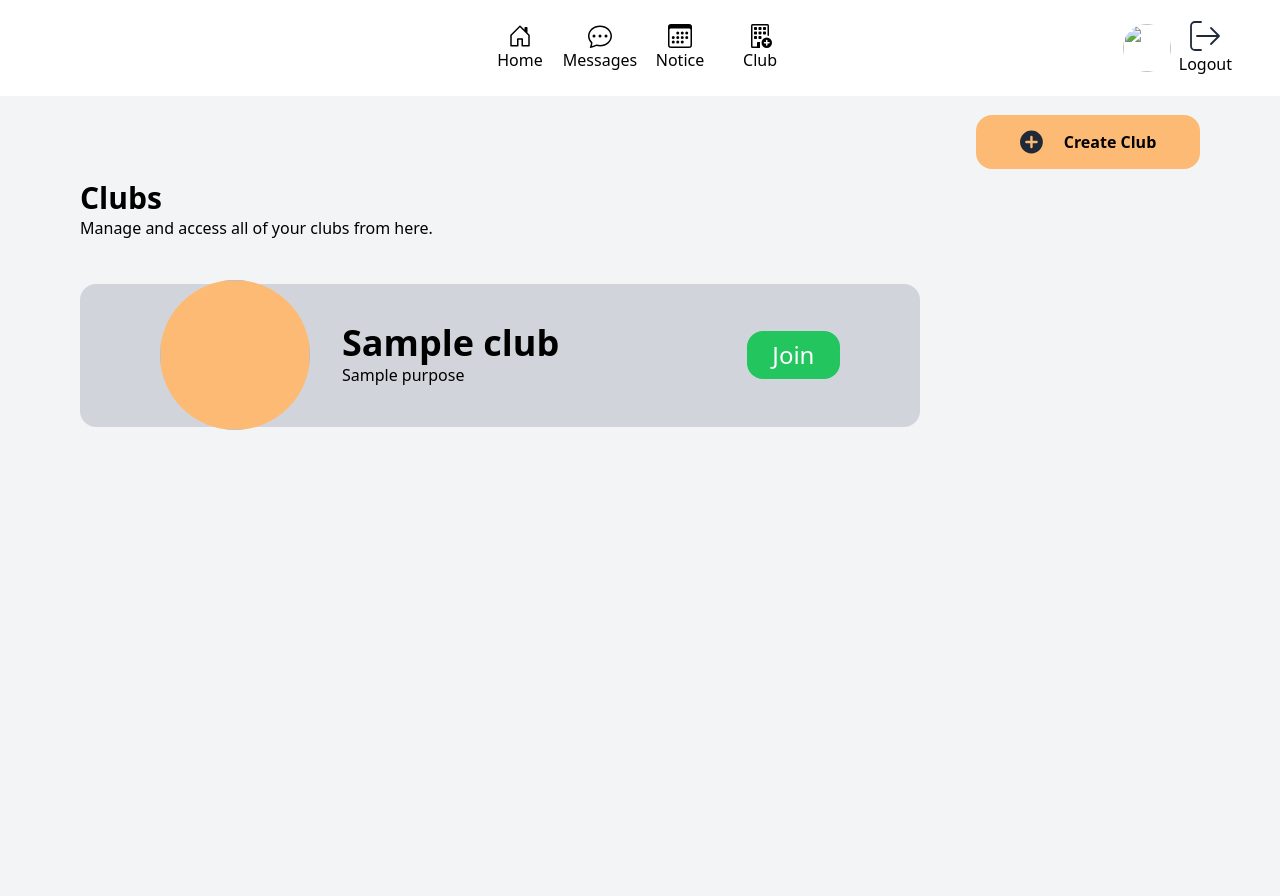
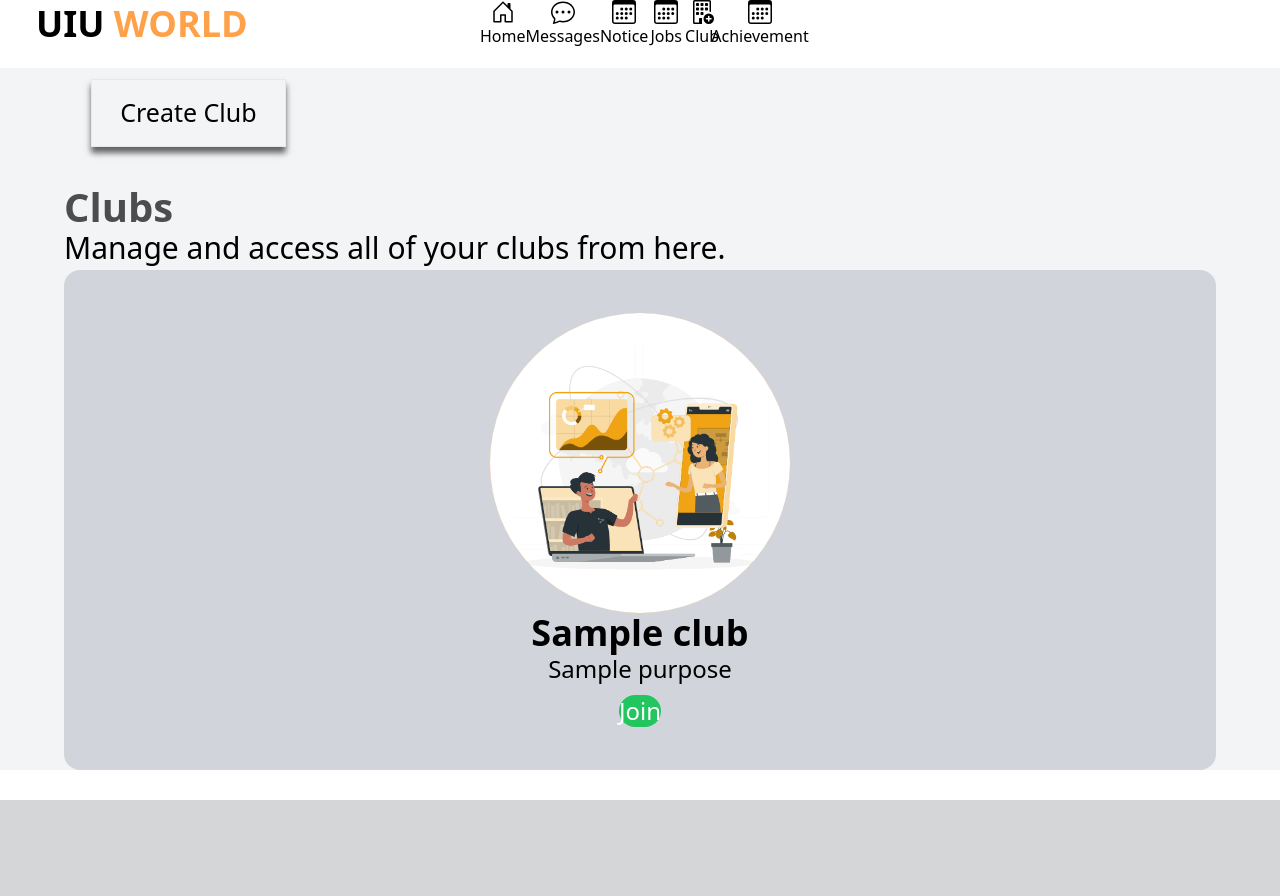
Before and after one commit to deepu1067/uiu_world_working, a Django app: template metamesh/templates/club.html in a window 1280 px wide. After the commit the page ends 800 px from the top, so only its background shows below. Run offline with Django 4.2, Linux system fonts and the light colour scheme; the template is opened without the code that fills it: most values are stand-ins (such as "Sample title", 1, 10 or a date in 2020); style sheets or scripts are compiled from the project's sources; some libraries are stand-ins or nearby versions.

Commit message:
Club_Fix

```diff
--- a/metamesh/templates/club.html
+++ b/metamesh/templates/club.html
@@ -7,9 +7,38 @@
     <meta charset="UTF-8">
     <meta name="viewport" content="width=device-width, initial-scale=1.0">
     <title>Clubs | UIU-matamesh</title>
+    <style>
+        .btn {
+            border: 1px solid rgb(233, 233, 233);
+            background-color: inherit;
+            box-shadow: 0 6px 6px rgba(0, 0, 0, 0.6);
+            padding: 14px 28px;
+            font-size: 10px;
+            cursor: pointer;
+            display: inline-block;
+            margin-top: 1%;
+            margin-left: 1%;
+            margin-bottom: 2%;
+        }
+        .default {
+        color: rgb(0, 0, 0);
+        font-family: system-ui, -apple-system, BlinkMacSystemFont, 'Segoe UI', Roboto, Oxygen, Ubuntu, Cantarell, 'Open Sans', 'Helvetica Neue', sans-serif;
+        font-size: 25px;
+        }
+        .default:hover {
+        background:  #ff9800;
+        color: white;
+        }
+        form input[type="submit"]:hover{
+            background-color:  rgb(223, 222, 222) !important;
+            border: 2px solid #ff9800;
+            color: black !important;
+        }
+    </style>
+
     {% tailwind_css %}
 </head>
-<body class="overflow-hidden w-screen h-screen">
+<body class="w-screen h-screen">
     <div id="pops" class="absolute w-full h-full flex justify-center items-center" style="display: none; background-color: rgba(94, 94, 94, 0.7);">
         <div class="w-2/3 h-3/4 flex bg-white rounded-3xl px-5" style="padding-top: 10px;">
             <div class="w-1/3 h-full flex flex-col">
@@ -52,8 +81,9 @@
             </div>
         </div>
     </div>
-    <div id="club" class="absolute w-full h-full flex flex-col items-center" style="display: none;">
-        <div class="bg-white rounded-xl mt-10 px-20 flex flex-col items-center" style="width: 50%; height: 80%; margin-left: 25%;">
+
+    <div id="club" class="absolute w-full h-full flex flex-col items-center" style="display: none; background-color: rgba(0, 0, 0, 0.233); ">
+        <div class="bg-white rounded-xl px-20 flex flex-col items-center" style="width: 50%; height: max-content; padding: 20px; margin: auto; margin-top: 5%; border: 1px solid #ff9800; box-shadow: 0px 0px 51px -3px rgba(0,0,0,0.82);">
             <h3 class="text-3xl font-bold mt-5 mb-1">Create Your Club</h3>
             <h3>Give information of the club below</h3>
 
@@ -62,7 +92,7 @@
                     {% csrf_token %}
                     <div class="w-1/2 h-full flex flex-col" >
                         <label for="cname">Club name</label>
-                        <input type="text" class="rounded-xl" name="cname" id="cname" placeholder="Enter Club Name">
+                        <input type="text" class="rounded-xl" name="cname" id="cname" placeholder="Enter Club Name" required>
                         <label class="mt-4" for="ctype"> Choose type</label>
                         <select name="ctype" class="rounded-xl" id="ctype">
                             <option value="sports">Sports</option>
@@ -73,10 +103,10 @@
 
                         </select>
                         <label class="mt-4" for="purpose">Club purpose</label>
-                        <textarea class="text-md rounded-xl" name="purpose" id="purpose" cols="10" rows="6" style="resize: none;"></textarea>
+                        <textarea class="text-md rounded-xl" name="purpose" id="purpose" cols="10" rows="6" style="resize: none;" required></textarea>
 
                         <label class="mt-4" for="rules">Rules and Regulations</label>
-                        <textarea class="text-md rounded-xl" name="rules" id="rules" cols="10" rows="6" style="resize: none;"></textarea>
+                        <textarea class="text-md rounded-xl" name="rules" id="rules" cols="10" rows="6" style="resize: none;" required></textarea>
                     </div>
                     <div class="w-1/2 h-full flex flex-col" style="margin-left: 4%;">
                         <div class="w-full flex flex-col h-fit text-xl ">
@@ -118,12 +148,11 @@
                             <h3 class="ml-2">Check the members identity before approval.</h3>
                         </div>
                         <div class="w-fit h-fit flex mt-2 items-center">
-                            <input type="checkbox" name="agree" id="">
+                            <input type="checkbox" name="agree" id="" required>
                             <h3 class="ml-2">I am agree with the conditions.</h3>
                         </div>
-                        <div class="w-full h-fit flex justify-end px-1 mt-8">
-
-                            <input class="w-full h-14 bg-green-500 flex justify-center items-center" type="submit" name="sub" id="" value="Create Group">
+                        <div class="w-full h-fit flex justify-center px-1 mt-8">
+                            <input class="flex justify-center items-center cr_h" type="submit" name="sub" style="height: 50px; width: 400px; background-color: #ff9800; color: white; font-size: large; " value="Create Group">
                         </div>
                     </div>
 
@@ -131,10 +160,10 @@
             </div>
         </div>
     </div>
-    <div class="w-full h-24 flex items-center ">
+
+    <div class="w-full flex items-center navbar">
         <div class="w-1/4 h-full flex items-center pl-9">
-            <!-- <img src="{% static 'img/logo.png' %}" alt="" class="h-15 w-20"> -->
-
+            <h2 class="font-bold text-4xl">UIU <span style="color: #ffa148;">WORLD</span></h2>
         </div>
         <div class="w-2/4 h-full flex px-40">
             <a href="{% url 'dashb' user=enp %}" class="w-1/4 h-full flex flex-col items-center justify-center hover:text-orange-500 hover:font-bold">
@@ -143,7 +172,7 @@
                   </svg>
                 <h3>Home</h3>
             </a>
-            <a onclick="popupmsg()" class="w-1/4 h-full flex flex-col items-center justify-center hover:text-orange-500 hover:font-bold">
+            <a onclick="popupmsg()" class="w-1/4 h-full flex flex-col items-center justify-center hover:text-orange-500 hover:font-bold" style="cursor: pointer;">
                 <svg xmlns="http://www.w3.org/2000/svg" class="w-6 h-6" fill="currentColor" class="bi bi-chat-dots" viewBox="0 0 16 16">
                     <path d="M5 8a1 1 0 1 1-2 0 1 1 0 0 1 2 0zm4 0a1 1 0 1 1-2 0 1 1 0 0 1 2 0zm3 1a1 1 0 1 0 0-2 1 1 0 0 0 0 2z"/>
                     <path d="m2.165 15.803.02-.004c1.83-.363 2.948-.842 3.468-1.105A9.06 9.06 0 0 0 8 15c4.418 0 8-3.134 8-7s-3.582-7-8-7-8 3.134-8 7c0 1.76.743 3.37 1.97 4.6a10.437 10.437 0 0 1-.524 2.318l-.003.011a10.722 10.722 0 0 1-.244.637c-.079.186.074.394.273.362a21.673 21.673 0 0 0 .693-.125zm.8-3.108a1 1 0 0 0-.287-.801C1.618 10.83 1 9.468 1 8c0-3.192 3.004-6 7-6s7 2.808 7 6c0 3.193-3.004 6-7 6a8.06 8.06 0 0 1-2.088-.272 1 1 0 0 0-.711.074c-.387.196-1.24.57-2.634.893a10.97 10.97 0 0 0 .398-2z"/>
@@ -158,6 +187,14 @@
 
                 <h3>Notice</h3>
             </a>
+            <a href="{% url 'jobs' user=enp %}" class="w-1/4 h-full flex flex-col items-center justify-center hover:text-orange-500 hover:font-bold">
+                <svg xmlns="http://www.w3.org/2000/svg" class="w-6 h-6" fill="currentColor" class="bi bi-calendar3" viewBox="0 0 16 16">
+                    <path d="M14 0H2a2 2 0 0 0-2 2v12a2 2 0 0 0 2 2h12a2 2 0 0 0 2-2V2a2 2 0 0 0-2-2zM1 3.857C1 3.384 1.448 3 2 3h12c.552 0 1 .384 1 .857v10.286c0 .473-.448.857-1 .857H2c-.552 0-1-.384-1-.857V3.857z"/>
+                    <path d="M6.5 7a1 1 0 1 0 0-2 1 1 0 0 0 0 2zm3 0a1 1 0 1 0 0-2 1 1 0 0 0 0 2zm3 0a1 1 0 1 0 0-2 1 1 0 0 0 0 2zm-9 3a1 1 0 1 0 0-2 1 1 0 0 0 0 2zm3 0a1 1 0 1 0 0-2 1 1 0 0 0 0 2zm3 0a1 1 0 1 0 0-2 1 1 0 0 0 0 2zm3 0a1 1 0 1 0 0-2 1 1 0 0 0 0 2zm-9 3a1 1 0 1 0 0-2 1 1 0 0 0 0 2zm3 0a1 1 0 1 0 0-2 1 1 0 0 0 0 2zm3 0a1 1 0 1 0 0-2 1 1 0 0 0 0 2z"/>
+                  </svg>
+
+                <h3>Jobs</h3>
+            </a>
             <a href="{% url 'club' user=enp %}" class="w-1/4 h-full flex flex-col items-center justify-center hover:text-orange-500 hover:font-bold">
                 <svg xmlns="http://www.w3.org/2000/svg" class="w-6 h-6" fill="currentColor" class="bi bi-building-add" viewBox="0 0 16 16">
                     <path d="M12.5 16a3.5 3.5 0 1 0 0-7 3.5 3.5 0 0 0 0 7Zm.5-5v1h1a.5.5 0 0 1 0 1h-1v1a.5.5 0 0 1-1 0v-1h-1a.5.5 0 0 1 0-1h1v-1a.5.5 0 0 1 1 0Z"/>
@@ -166,15 +203,25 @@
                   </svg>
                 <h3>Club</h3>
             </a>
+            <a href="{% url 'achievement' user=enp %}" class="w-1/4 h-full flex flex-col items-center justify-center hover:text-orange-500 hover:font-bold">
+                <svg xmlns="http://www.w3.org/2000/svg" class="w-6 h-6" fill="currentColor" class="bi bi-calendar3" viewBox="0 0 16 16">
+                    <path d="M14 0H2a2 2 0 0 0-2 2v12a2 2 0 0 0 2 2h12a2 2 0 0 0 2-2V2a2 2 0 0 0-2-2zM1 3.857C1 3.384 1.448 3 2 3h12c.552 0 1 .384 1 .857v10.286c0 .473-.448.857-1 .857H2c-.552 0-1-.384-1-.857V3.857z"/>
+                    <path d="M6.5 7a1 1 0 1 0 0-2 1 1 0 0 0 0 2zm3 0a1 1 0 1 0 0-2 1 1 0 0 0 0 2zm3 0a1 1 0 1 0 0-2 1 1 0 0 0 0 2zm-9 3a1 1 0 1 0 0-2 1 1 0 0 0 0 2zm3 0a1 1 0 1 0 0-2 1 1 0 0 0 0 2zm3 0a1 1 0 1 0 0-2 1 1 0 0 0 0 2zm3 0a1 1 0 1 0 0-2 1 1 0 0 0 0 2zm-9 3a1 1 0 1 0 0-2 1 1 0 0 0 0 2zm3 0a1 1 0 1 0 0-2 1 1 0 0 0 0 2zm3 0a1 1 0 1 0 0-2 1 1 0 0 0 0 2z"/>
+                  </svg>
+                <h3>Achievement</h3>
+            </a>
         </div>
         <div class="w-1/4 h-full flex justify-end items-center px-12">
+            <!-- Profile Link - Check if user ID exists before rendering the link -->
+            {% if user.stu_id %}
+            <a href="{% url 'profile' user=enp %}">
+                <img src="{{ user.profpic.url }}" alt="Profile Picture" class="object-cover rounded-full w-12 h-12" style="margin-right: 1vh;">
+            </a>
+            {% endif %}
 
-            {% if obj.profpic.url != "" %}
-                <img src="{{obj.profpic.url}}" alt="" class="object-cover rounded-full w-12 h-12" style="margin-right: 1vh;">
-            {% else %}
-                <img src="" alt="" class="object-cover rounded-full w-12 h-12 bg-black" style="margin-right: 1vh;">
-            {% endif %}
-            <a href="{% url 'logout' user=obj.stu_id %}">
+            <!-- Logout Link - Similarly, check if user ID exists before rendering the logout link -->
+            {% if user.stu_id %}
+            <a href="{% url 'logout' user=user.stu_id %}">
                 <div class="h-full flex flex-col justify-center items-center">
                     <svg class="w-8 h-8 text-gray-800 dark:text-white" aria-hidden="true" xmlns="http://www.w3.org/2000/svg" fill="none" viewBox="0 0 16 16">
                         <path stroke="currentColor" stroke-linecap="round" stroke-linejoin="round" stroke-width="0.9" d="M4 8h11m0 0-4-4m4 4-4 4m-5 3H3a2 2 0 0 1-2-2V3a2 2 0 0 1 2-2h3"/>
@@ -182,41 +229,43 @@
                     <h3>Logout</h3>
                 </div>
             </a>
+            {% endif %}
         </div>
 
     </div>
-    <div class="w-full h-full bg-gray-100 flex flex-col px-20">
-        <div class="w-full h-20 flex justify-end items-center">
-            <button onclick="ppup()" class=" mt-5 w-1/5 h-3/4 bg-orange-300 flex justify-center items-center rounded-2xl text-md font-bold">
-                <svg class="w-6 h-6 text-gray-800 dark:text-white" aria-hidden="true" xmlns="http://www.w3.org/2000/svg" fill="currentColor" viewBox="0 0 20 20">
-                    <path d="M9.546.5a9.5 9.5 0 1 0 9.5 9.5 9.51 9.51 0 0 0-9.5-9.5ZM13.788 11h-3.242v3.242a1 1 0 1 1-2 0V11H5.304a1 1 0 0 1 0-2h3.242V5.758a1 1 0 0 1 2 0V9h3.242a1 1 0 1 1 0 2Z"/>
-                </svg>
-                <h3 class="ml-5">Create Club</h3>
-            </button>
+
+    <div class="h-fit bg-gray-100 flex-col">
+        <div class="flex px-20" style="margin-top: 20px; margin-bottom: 20px;">
+            <button onclick="ppup()" class="btn default">Create Club</button>
         </div>
-        <div class="w-full h-full flex flex-col overflow-y-auto mt-3">
-            <div class="w-3/4 h-fit flex flex-col mb-5">
-                <h3 class="text-3xl font-bold">Clubs</h3>
-                <h3 class="text-md ">Manage and access all of your clubs from here.</h3>
-            </div>
+        <div class="flex flex-col" style="margin-left: 5%; ">
+            <h3 class="text-3xl font-bold" style="color: rgb(77, 77, 77); font-size: 40px;">Clubs</h3>
+            <h3 class="text-md" style="font-size: 30px;">Manage and access all of your clubs from here.</h3>
+        </div>
 
+        <div style="display: grid; grid-template-columns: repeat(auto-fit, minmax(300px, 1fr)); grid-gap: 5px; margin-left: 5%; margin-right: 5%; border-radius: 7px;">
             {% for c in club %}
-            <div class="w-3/4 mt-6 flex items-center px-20 rounded-2xl h-1/5 bg-gray-300">
-                <img src="" alt="" class="rounded-full bg-orange-300" style="width: 150px ; height: 150px;">
-                <div class="w-2/3 h-full flex justify-center flex-col ml-8">
+            <div class="flex flex-col rounded-2xl bg-gray-300" style="height: 500px; justify-content: center; align-items: center;">
+                <img src="{% static 'img/online.gif'%}" alt="" class="rounded-full bg-orange-300" style="width: 300px ; height: 300px; ">
+                <div class="flex justify-center items-center flex-col">
                     <h3 class="text-4xl font-bold">{{c.clubname}}</h3>
-                    <h3>{{c.purpose}}</h3>
+                    <h3 class="text-2xl">{{c.purpose}}</h3>
                 </div>
-                {% if c.adminid == obj %}
-                <a id="{{c.clubname}}" href="{% url 'cdash' user=enp club=c.clubname %}" class="w-1/6 h-1/3 ml-8 flex justify-center items-center text-2xl text-white rounded-2xl" style="background-color: blue;">Enter</a>
-                {% else %}
-                <a id="{{c.clubname}}" href="{% url 'approval' user=enp club=c.clubname %}" class="w-1/6 h-1/3 bg-green-500 ml-8 flex justify-center items-center text-2xl text-white rounded-2xl">Join</a>
-                {% endif %}
-
+                <div style="margin-top: 10px;">
+                    {% if c.adminid == obj %}
+                    <a id="{{c.clubname}}" href="{% url 'cdash' user=enp club=c.clubname %}" class="flex justify-center items-center text-2xl text-white" style="background-color: rgb(250, 135, 4); height: 50px; width: 200px; border-radius: 7px;">Enter</a>
+                    {% else %}
+                    <a id="{{c.clubname}}" href="{% url 'approval' user=enp club=c.clubname %}" class="bg-green-500 flex justify-center items-center text-2xl text-white rounded-2xl">Join</a>
+                    {% endif %}
+                </div>
             </div>
             {% endfor %}
         </div>
     </div>
+
+
+
+
     <script src="https://code.jquery.com/jquery-3.6.0.min.js"></script>
 
     <script>
```
